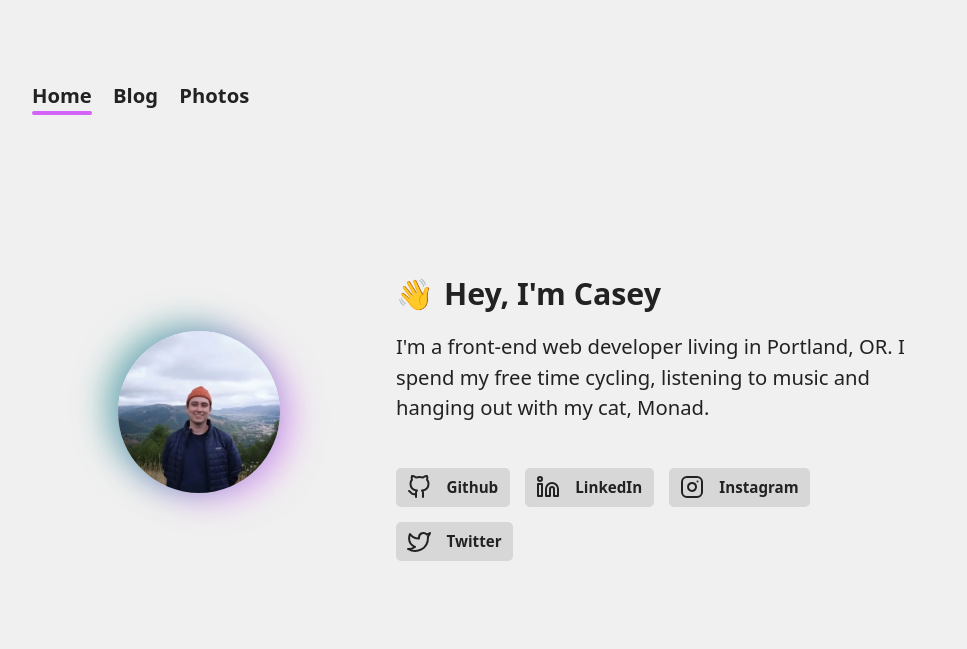
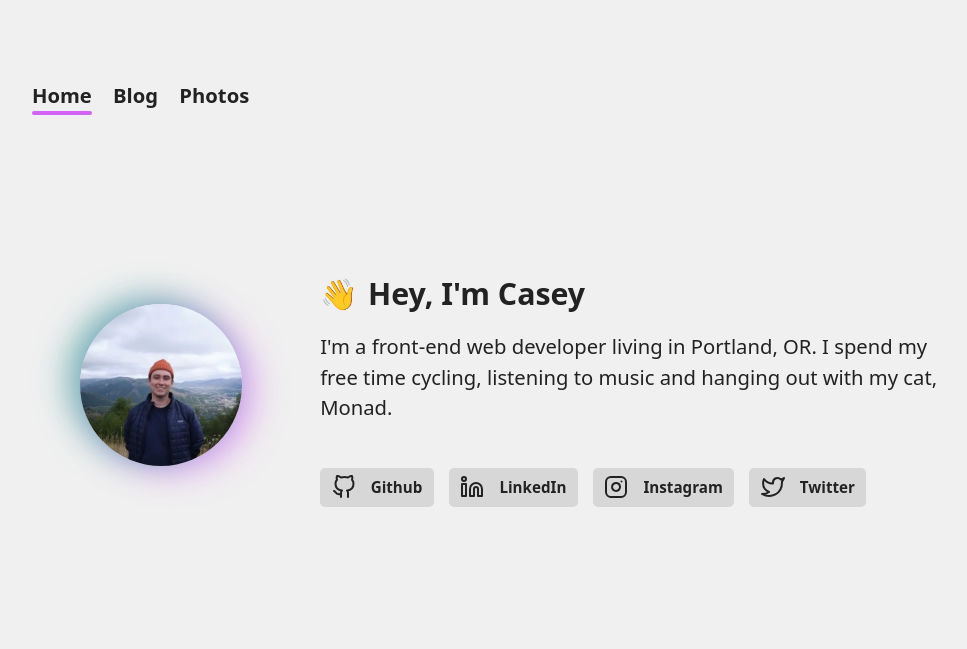
Before and after one commit to caseycarroll/caseycarroll.github.io, a Jekyll site: the page built from index.html, in a window 1280 px wide. Shown: the top 649 px of the page, without its empty margins (153-1120 px from the left). Built offline with Jekyll 4.4.1, drawn with Linux system fonts in a browser that asks for light colours; grey boxes are pictures that could not be loaded.

Commit message:
update container queries

```diff
--- a/assets/css/main.css
+++ b/assets/css/main.css
@@ -163,7 +163,8 @@ main {
     display: flex;
     flex-direction: column;
     justify-content: center;
-    flex-basis: 27rem;
+    flex-basis: 26rem;
+    flex-grow: 1;
 }
 
 .avatar-wrapper {
```
